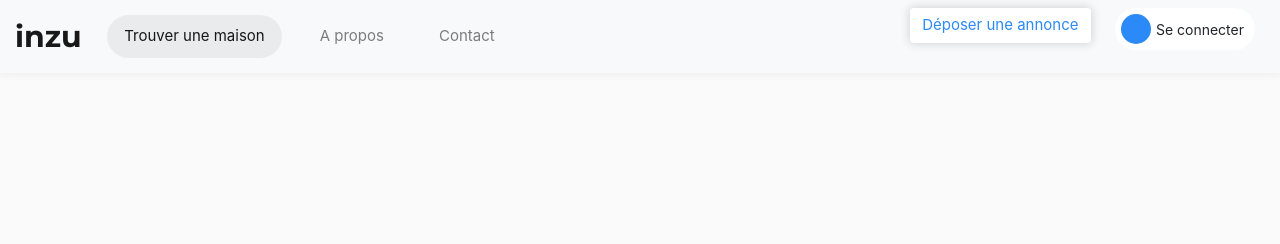
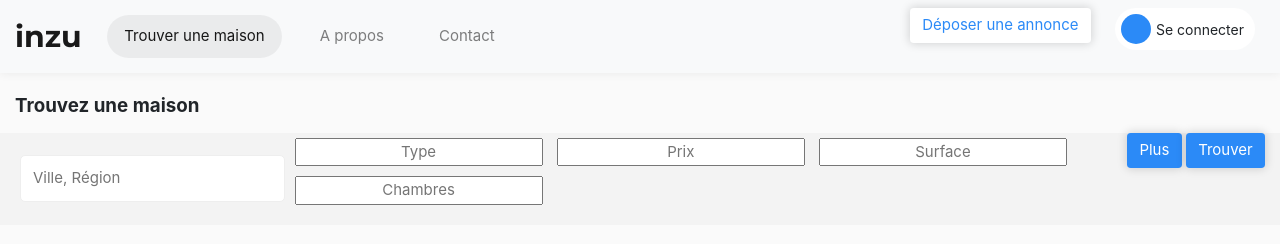
Before and after one commit to Uncle-Sam-Mako/Inzu, a website: page views/find_house.html in a window 1280 px wide. Drawn offline with nearby package versions, Linux system fonts and the light colour scheme; files that its build step writes are made by us from their sources; files whose address does not match are found by name.

Commit message:
Add find_house.scss; Fix find_house.html : add filter-nav

```diff
--- /dev/null
+++ b/scss/_find_house.scss
@@ -0,0 +1,23 @@
+//For find_house.html
+@import './variables';
+
+.filter-nav{
+    width: 100%;
+    min-height: 60px;
+    background: #f3f3f3;
+    display: flex;
+    align-items: center;
+    .filter-list{
+        li{
+            display: inline-block;
+            input{
+                margin: 5px;
+                text-align: center;
+            }
+        }
+    }
+    .filter-container{
+        display: grid;
+        grid-template-columns: 1fr max-content;
+    }
+}
--- a/scss/_house.scss
+++ b/scss/_house.scss
@@ -34,13 +34,16 @@
         }
     }
     .box{
-        background: #fff;
-        box-shadow: 0px 0px 10px 2px rgba(0, 0, 0, 0.068);
-        border-radius: 20px;
         padding: 15px 20px;
         margin: 10px;
+        &.location-box{
+            background: #fff;
+            box-shadow: 0px 0px 10px 2px rgba(243, 174, 174, 0.068);
+            border-radius: 20px;
+        }
         &.price-box{
             background: #f6fbfd;
+            border: 1px solid #6bbcff;
         }
         .info-box{
             display: block;
--- a/scss/main.scss
+++ b/scss/main.scss
@@ -7,6 +7,7 @@
     @import './contact_about.scss';
     @import './error';
     @import './house';
+    @import './find_house';
     /*----------------------------------------*/
     /*-----------Import---fonts---------*/
 
--- a/views/find_house.html
+++ b/views/find_house.html
@@ -61,3 +61,38 @@
             </div>
         </nav>
     </header>
+    <section>
+        <h5 class="m-3 font-weight-bold">Trouvez une maison</h5>
+        <div class="filter-nav container-fluid">
+            <span class="input-box grid right search-town">
+                <input type="text" placeholder="Ville, Région">
+                <button class="fa fa-search"></button>
+            </span>
+            <div class="">
+                <div class="filter-container">
+                    <ul class="filter-list">
+                        <li class="filter-item house-type-filter">
+                            <input type="text" placeholder="Type">
+                        </li>
+                        <li class="filter-item house-price-filter">
+                            <input type="text" placeholder="Prix">
+                        </li>
+                        <li class="filter-item house-area-filter">
+                            <input type="text" placeholder="Surface">
+                        </li>
+                        <li class="filter-item house-beds-filter">
+                            <input type="text" placeholder="Chambres">
+                        </li>
+                    </ul>
+                    <div class="action-btn">
+                        <button class="btn btn-wow reverse">Plus</button>
+                        <button class="btn btn-wow reverse">Trouver</button>
+                    </div>
+                </div>
+            </div>
+        </div>
+    </section>
+    <script src="../js/jquery.min.js"></script>
+    <script src="../js/main.js"></script>
+    </body>
+    </html>
```
Also changed, not shown: index.html (+1 -4 lines), views/house.html (+1 -1 lines), css/main.css, scss/find_house.scss (deleted), 1 other file.
